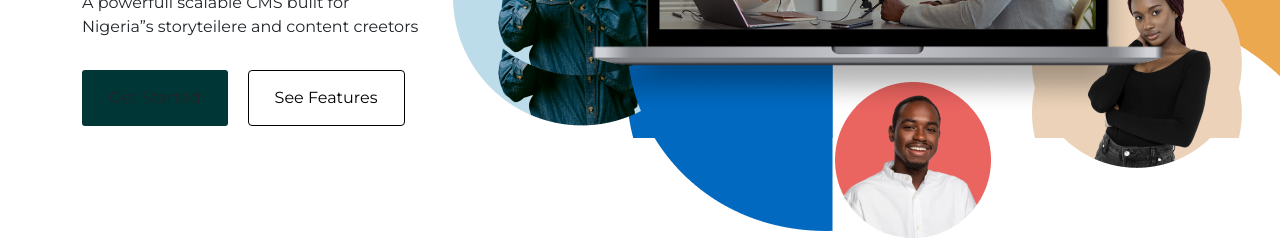
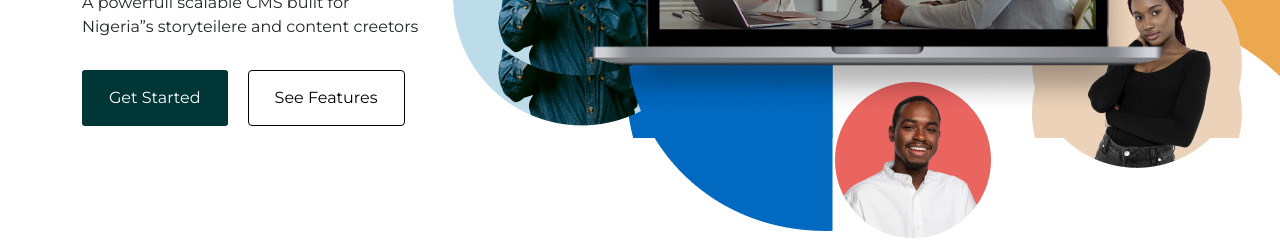
Before and after one commit to ascinate/akojopo, a Next.js app: page / in a window 1280 px wide. Shown: the part 474-714 px from the top of the page. Built offline with nearby package versions, Linux system fonts and the light colour scheme.

Commit message:
cta button color change

```diff
--- a/src/app/globals.css
+++ b/src/app/globals.css
@@ -57,11 +57,13 @@ li {
   padding-block: 15px;
   padding-inline: 26px;
   background-color: var(--theme-color);
-  color: #ffffff;
+  color: #fff !important;
   border-radius: 3px;
   margin-right: 4px;
 }
-
+.hero-section .hero-btn{
+  color: #fff !important;
+}
 /*
 body{
   background-image: url("./assets/background.webp");
```
